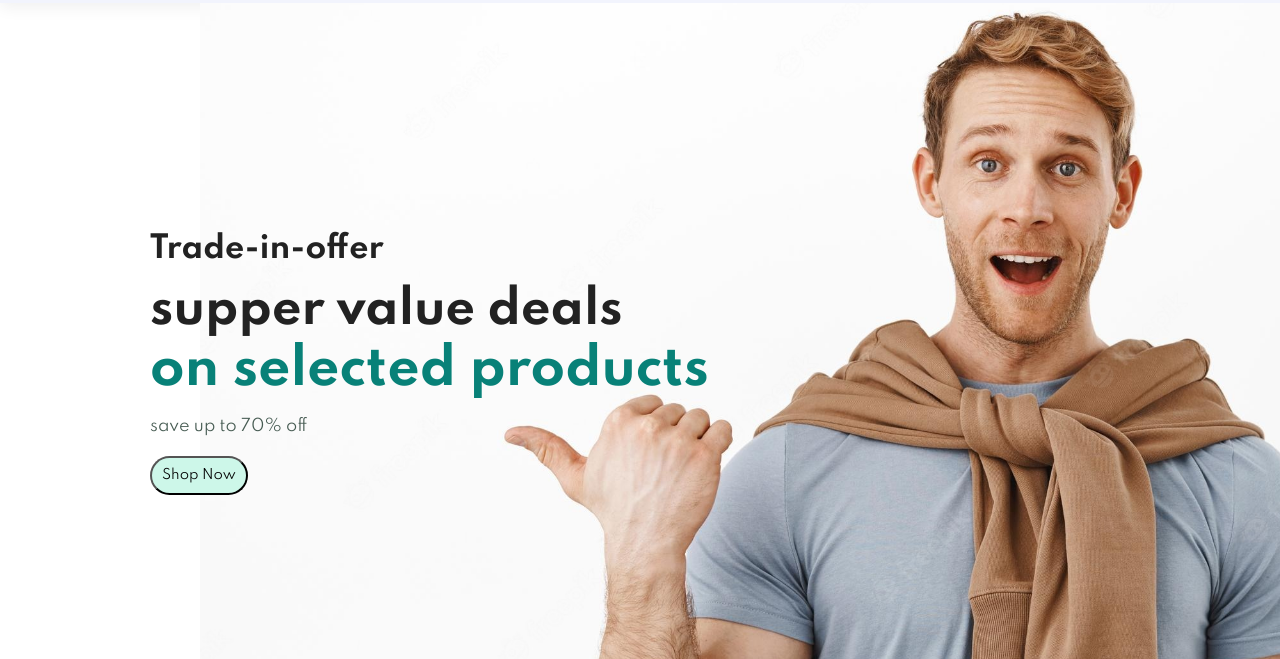
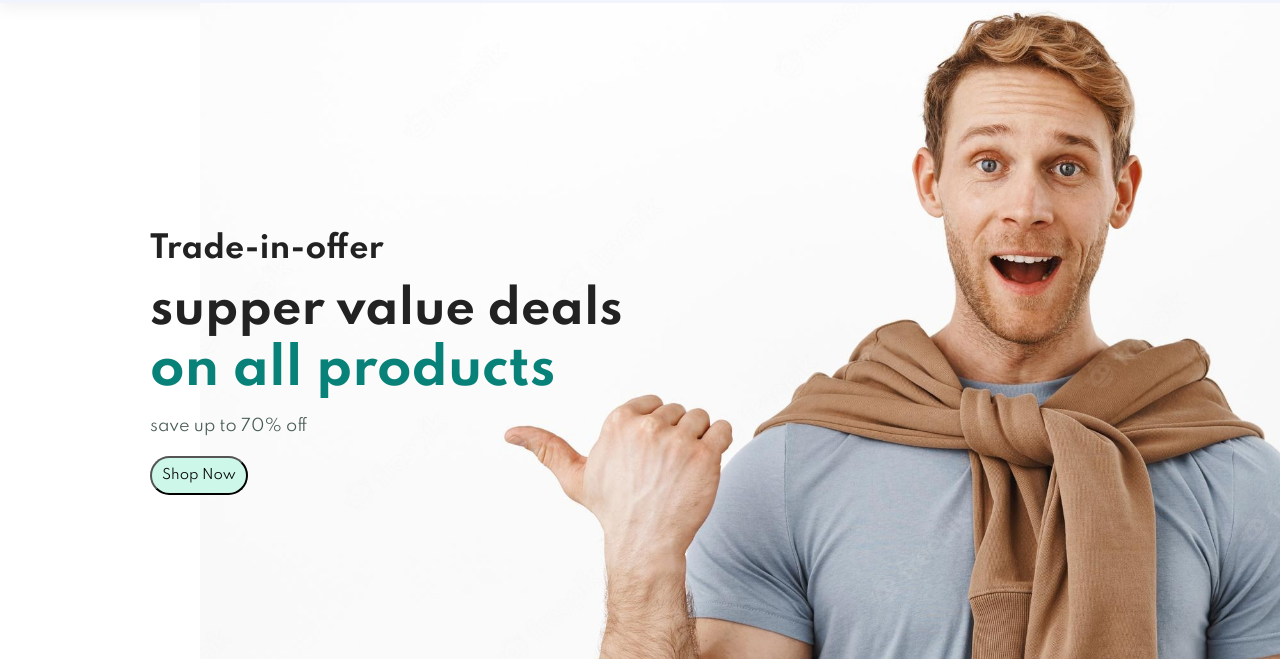
Before and after one commit to ShyamP7/githubactions-s3, a plain HTML site: page index.html in a window 1280 px wide. Shown: the part 141-800 px from the top of the page. Drawn offline with Linux system fonts and the light colour scheme; a script that the page names is missing.

Commit message:
Update index.html

```diff
--- a/index.html
+++ b/index.html
@@ -30,7 +30,7 @@
     <section id="hero">
         <h4>Trade-in-offer</h4>
         <h2>supper value deals </h2>
-        <h1>on selected products</h1>
+        <h1>on all products</h1>
         <p>save up to 70% off</p>
         <button>Shop Now</bu tton>
     </section>
```
